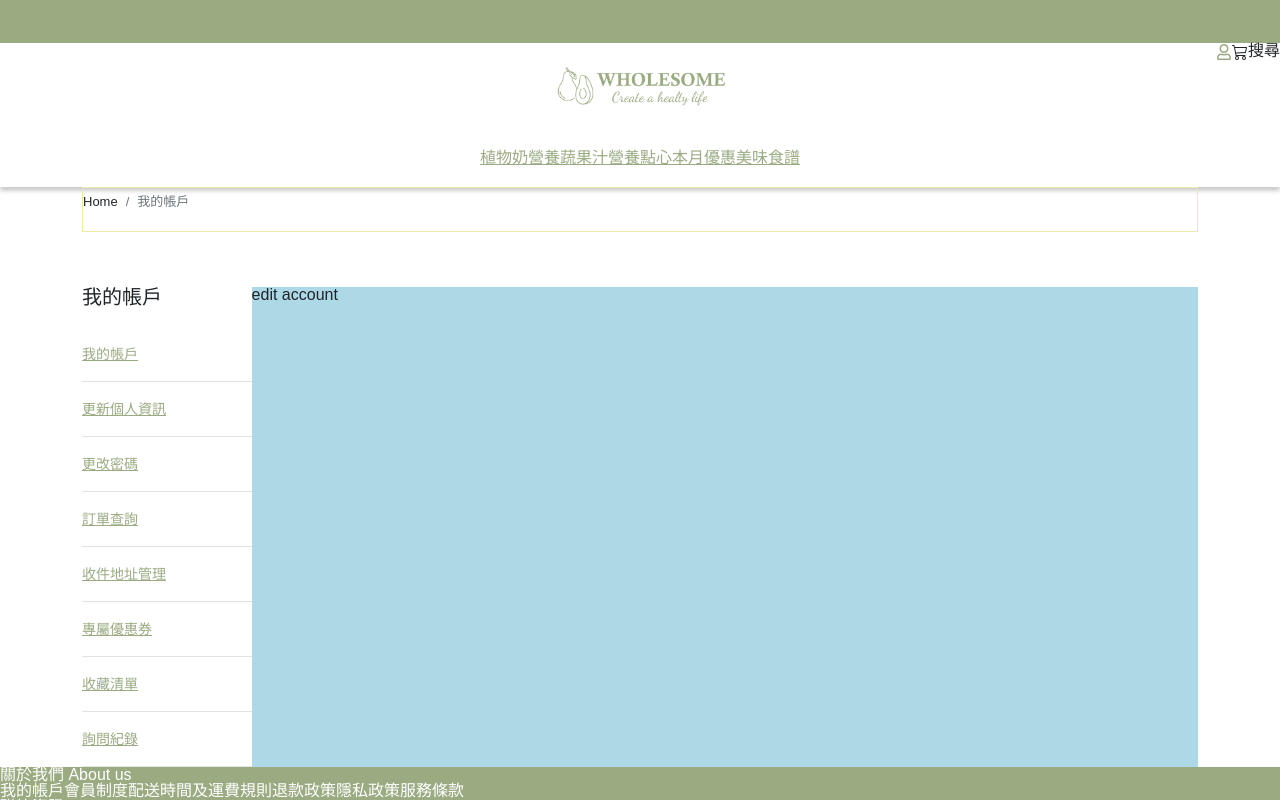
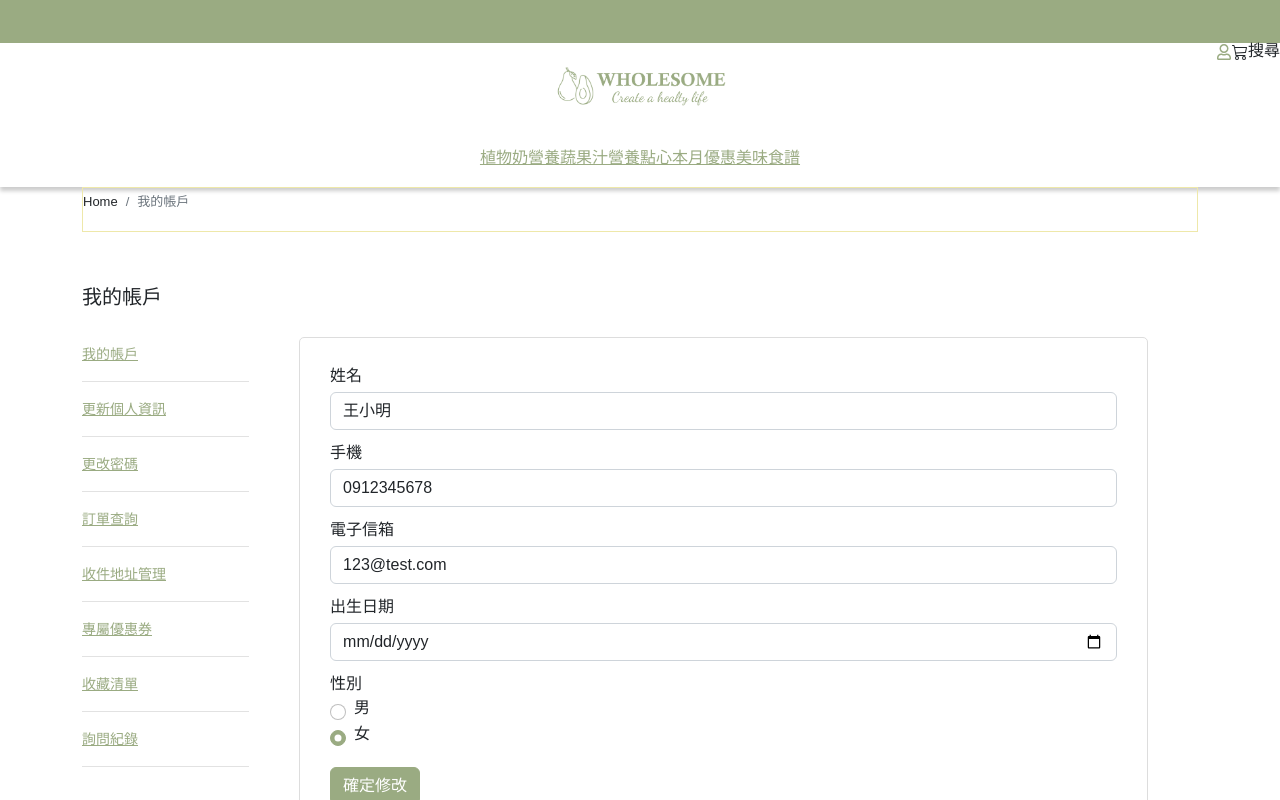
Before and after one commit to henry4682/wholesome-project, a React (Create React App) app: page /account/edit in a window 1280 px wide. Shown: the top 800 px of the page. Built offline with nearby package versions, Linux system fonts and the light colour scheme.

Commit message:
update Account

```diff
--- a/src/pages/Account/AccountEdit/index.js
+++ b/src/pages/Account/AccountEdit/index.js
@@ -1,17 +1,63 @@
 import React from 'react';
-import Aside from '../AccountLayouts/Aside';
-import Breadcrumb from '../AccountLayouts/Breadcrumb';
 import './index.scss';
 function AccountEdit() {
   return (
     <>
-      {/* <main className="container">
-        <Breadcrumb />
-        <div className="d-flex">
-          <Aside />
-        </div>
-      </main> */}
-      <div className="account_edit w-100">edit account</div>
+      <div className="account_edit w-100">
+        <form className="account_edit-form">
+          <div>
+            <label className="form-label">姓名</label>
+            <input type="text" className="form-control" value={'王小明'} />
+          </div>
+          <div>
+            <label className="form-label">手機</label>
+            <input type="phone" className="form-control" value={'0912345678'} />
+          </div>
+          <div>
+            <label className="form-label">電子信箱</label>
+            <input
+              type="email"
+              className="form-control"
+              value={'123@test.com'}
+            />
+          </div>
+          <div>
+            <label className="form-label">出生日期</label>
+            <input type="date" className="form-control" />
+          </div>
+          <div>
+            <label className="form-label">性別</label>
+            <div className="form-check">
+              <input
+                className="form-check-input"
+                type="radio"
+                name="flexRadioDefault"
+                id="male"
+              />
+              <label className="form-check-label" for="male">
+                男
+              </label>
+            </div>
+            <div className="form-check">
+              <input
+                className="form-check-input"
+                type="radio"
+                name="flexRadioDefault"
+                id="female"
+                checked
+              />
+              <label className="form-check-label" for="female">
+                女
+              </label>
+            </div>
+          </div>
+          <div>
+            <button className="btn btn btn-primary text-white" type="submit">
+              確定修改
+            </button>
+          </div>
+        </form>
+      </div>
     </>
   );
 }
--- a/src/pages/Account/AccountEdit/index.scss
+++ b/src/pages/Account/AccountEdit/index.scss
@@ -1,3 +1,11 @@
 .account_edit {
-  background-color: lightblue;
+  padding: 50px;
+  &-form {
+    display: flex;
+    flex-direction: column;
+    padding: 30px;
+    gap: 15px;
+    border: 1px solid #ddd;
+    border-radius: 5px;
+  }
 }
--- a/src/pages/Account/AccountInfo/index.js
+++ b/src/pages/Account/AccountInfo/index.js
@@ -8,19 +8,23 @@ function AccountInfo() {
       <div className="account_info w-100">
         <div className="account_info-card w-100 d-flex">
           <div className="account_info-card-left w-25">
-            <p className="account_info-card-name">王小明</p>
-            <button className="btn btn-sm btn-outline-primary">登出</button>
-            <div>
+            <p className="account_info-card-name mb-2">王小明</p>
+            <div className="mb-3">
               <Link to="edit">查看個人資訊</Link>
             </div>
+            <button className="btn btn-sm btn-outline-primary">登出</button>
           </div>
           <div className="account_info-card-right w-75">
-            <div className="d-flex">
-              <p>
-                總累計消費金額 NT$<span>0</span>
+            <div className="d-flex account_info-card-text">
+              <p className="pe-4">
+                總累計消費金額 NT$<span>1000</span>
               </p>
               <p>
-                可用優惠券<span>1</span>張
+                可用優惠券
+                <Link to="coupons">
+                  <span className="px-2">1</span>
+                </Link>
+                張
               </p>
             </div>
             <Link to="orders" className="btn btn-primary text-white">
--- a/src/pages/Account/AccountInfo/index.scss
+++ b/src/pages/Account/AccountInfo/index.scss
@@ -1,19 +1,19 @@
 .account_info {
-  // border: 1px solid rgb(236, 192, 207);
-  padding: 40px;
+  padding: 50px;
   &-card {
-    border: 1px solid #e2e2e2;
+    border: 1px solid #ddd;
     border-radius: 5px;
     padding: 30px;
-    &-left {
-      // border: 1px solid rgb(198, 237, 198);
-    }
+
     &-name {
       font-size: 20px;
     }
     &-right {
-      border-left: 1px solid #e2e2e2;
+      border-left: 1px solid #ddd;
       padding: 10px 20px;
+    }
+    &-text {
+      margin-bottom: 30px;
     }
   }
 }
--- a/src/pages/Account/AccountModifyPassword/index.js
+++ b/src/pages/Account/AccountModifyPassword/index.js
@@ -4,7 +4,28 @@ import './index.scss';
 function AccountModifyPassword() {
   return (
     <>
-      <div className="account_password w-100">modify password</div>
+      <div className="account_password w-100">
+        <form className="account_password-form">
+          <div>
+            <label className="form-label">目前密碼</label>
+            <input type="password" className="form-control" />
+          </div>
+          <div>
+            <label className="form-label">新密碼</label>
+            <input type="password" className="form-control" />
+          </div>
+          <div>
+            <label className="form-label">新密碼確認</label>
+            <input type="password" className="form-control" />
+          </div>
+
+          <div>
+            <button className="btn btn btn-primary text-white" type="submit">
+              確定修改
+            </button>
+          </div>
+        </form>
+      </div>
     </>
   );
 }
--- a/src/pages/Account/AccountModifyPassword/index.scss
+++ b/src/pages/Account/AccountModifyPassword/index.scss
@@ -1,3 +1,11 @@
 .account_password {
-  background-color: rosybrown;
+  padding: 50px;
+  &-form {
+    display: flex;
+    flex-direction: column;
+    padding: 30px;
+    gap: 15px;
+    border: 1px solid #ddd;
+    border-radius: 5px;
+  }
 }
```
